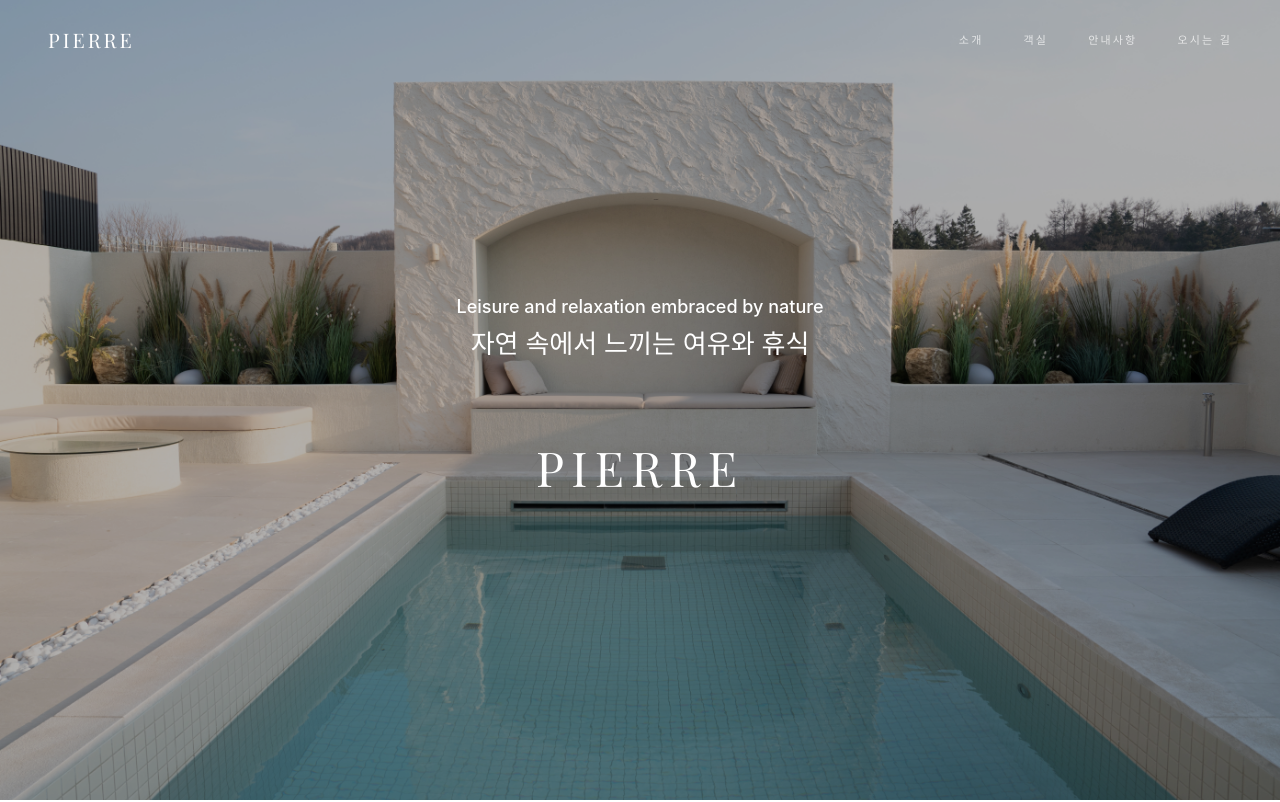
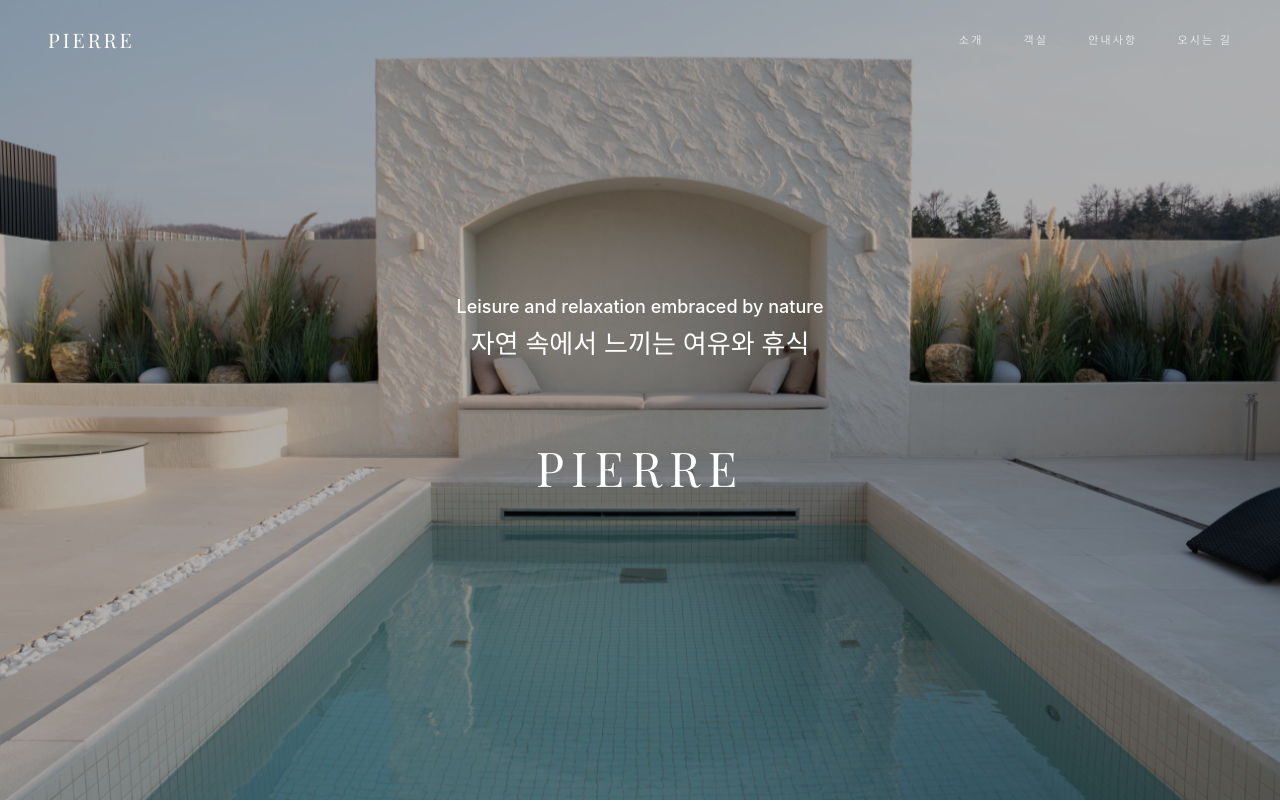
Before and after one commit to gustn0117/pierre-stay, a Next.js app: page / in a window 1280 px wide. Shown: the top 802 px of the page. Built offline with nearby package versions, Linux system fonts and the light colour scheme.

Commit message:
Add slow scale-in animation to hero background image
Co-Authored-By: Claude Opus 4.6 (1M context) <noreply@anthropic.com>

```diff
--- a/src/app/globals.css
+++ b/src/app/globals.css
@@ -77,6 +77,12 @@ body {
 ::-webkit-scrollbar { width: 3px; }
 ::-webkit-scrollbar-track { background: transparent; }
 ::-webkit-scrollbar-thumb { background: #d4c8bb; border-radius: 2px; }
+
+/* ── Hero scale-in ── */
+@keyframes heroScaleIn {
+  from { transform: scale(1.15); }
+  to { transform: scale(1); }
+}
 
 /* ── Scroll reveal ── */
 .reveal {
--- a/src/app/page.tsx
+++ b/src/app/page.tsx
@@ -10,7 +10,7 @@ import ScrollGallery from "@/components/ScrollGallery";
 function Hero() {
   return (
     <section className="relative flex flex-col items-center justify-center overflow-hidden" style={{ height: 800 }}>
-      <img src="/hero.jpg" alt="PIERRE 풀빌라" className="absolute inset-0 w-full h-full object-cover" />
+      <img src="/hero.jpg" alt="PIERRE 풀빌라" className="absolute inset-0 w-full h-full object-cover animate-[heroScaleIn_20s_ease-out_forwards]" />
       <div className="absolute inset-0 bg-black/30" />
       <div className="relative z-10 text-center text-white">
         <p style={{ fontSize: 18, fontWeight: 500 }} className="mb-1">
```
